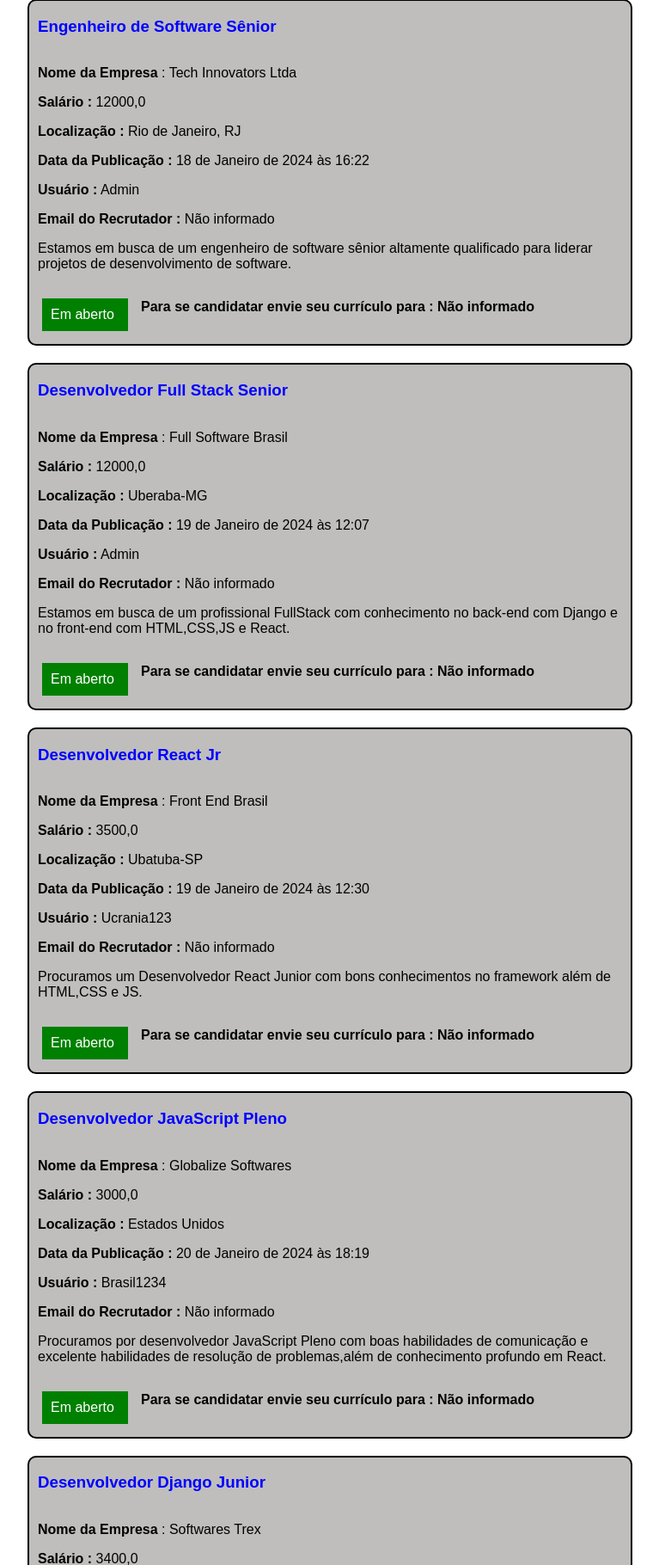
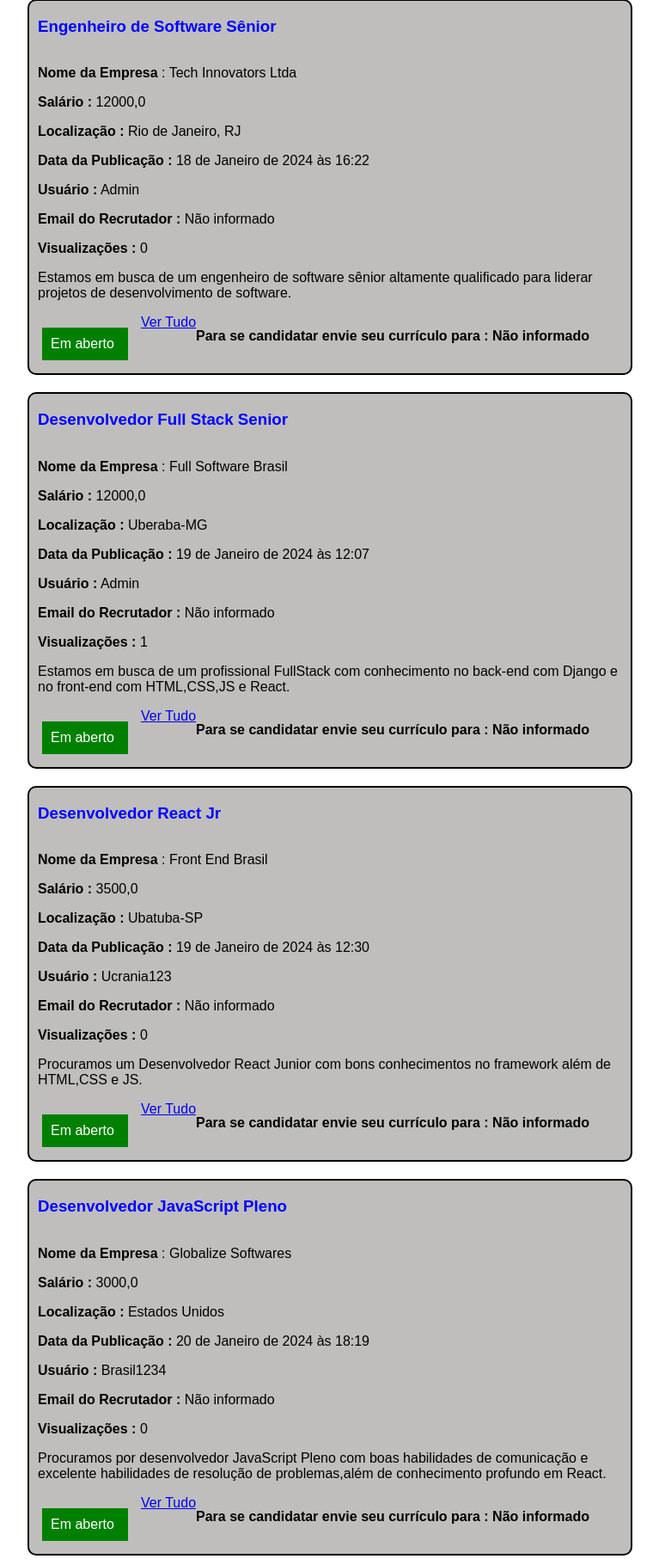
Before and after one commit to PedroNunesBH/django-career-portal, a Django app: page /job_list/ in a window 1280 px wide. Shown: the part 239-2059 px from the top of the page at 86% size, without its empty margins (256-1023 px from the left). Run offline with Django 5.2, Linux system fonts and the light colour scheme; data comes from the database, SQL or seed files in the repository; both versions use the stored data as it was after the commit.

Commit message:
Criacao da logica para contagem de visualizacoes de cada oferta

```diff
--- a/jobs/models.py
+++ b/jobs/models.py
@@ -14,6 +14,7 @@ class JobOffer(models.Model):
     organization_description = models.TextField()
     autor = models.ForeignKey(User, on_delete=models.PROTECT, related_name='car_user', editable=False, default=1)
     recruiter_email = models.EmailField(editable=False)
+    number_of_views = models.IntegerField(default=0, editable=False)
 
     def __str__(self):
         return self.title
--- a/jobs/templates/job_list.html
+++ b/jobs/templates/job_list.html
@@ -24,9 +24,11 @@
                 <p class="p-offer"><strong>Data da Publicação :</strong> {{ offer.publication_date }}</p>
                 <p class="p-offer"><strong>Usuário :</strong> {{ offer.autor|capfirst }}</p>
                 <p class="p-offer"><strong>Email do Recrutador :</strong> {{ offer.recruiter_email }}</p>
+                <p class="p-offer"><strong>Visualizações :</strong> {{ offer.number_of_views }}</p>
                 <p class="p-description"> {{ offer.description }}</p>
                 <div class="btn-joblist-container">
                     <a class="btn-status" href="/">Em aberto</a>
+                    <a class="btn-detail" href="/">Ver Tudo</a>
                     <p class="email-text">Para se candidatar envie seu currículo para : {{ offer.recruiter_email }}</p>
                 </div>
             </div>
--- a/jobs/views.py
+++ b/jobs/views.py
@@ -61,6 +61,13 @@ class DetailOffer(DetailView):
         context['offer'] = context['object']
         return context
 
+    def get(self, request, *args, **kwargs):
+        offer = self.get_object()  # Capturando a offer da request
+        offer.number_of_views += 1  # Adiciona em number_of_views da offer 1 a cada get
+        offer.save()  # Salva no model
+        return super().get(request, *args, **kwargs)
+
+
 
 @method_decorator(login_required(), name='dispatch')
 class DeleteOffer(DeleteView):
```
Also changed, not shown: db.sqlite3, jobs/migrations/0007_joboffer_number_of_views.py (added).
